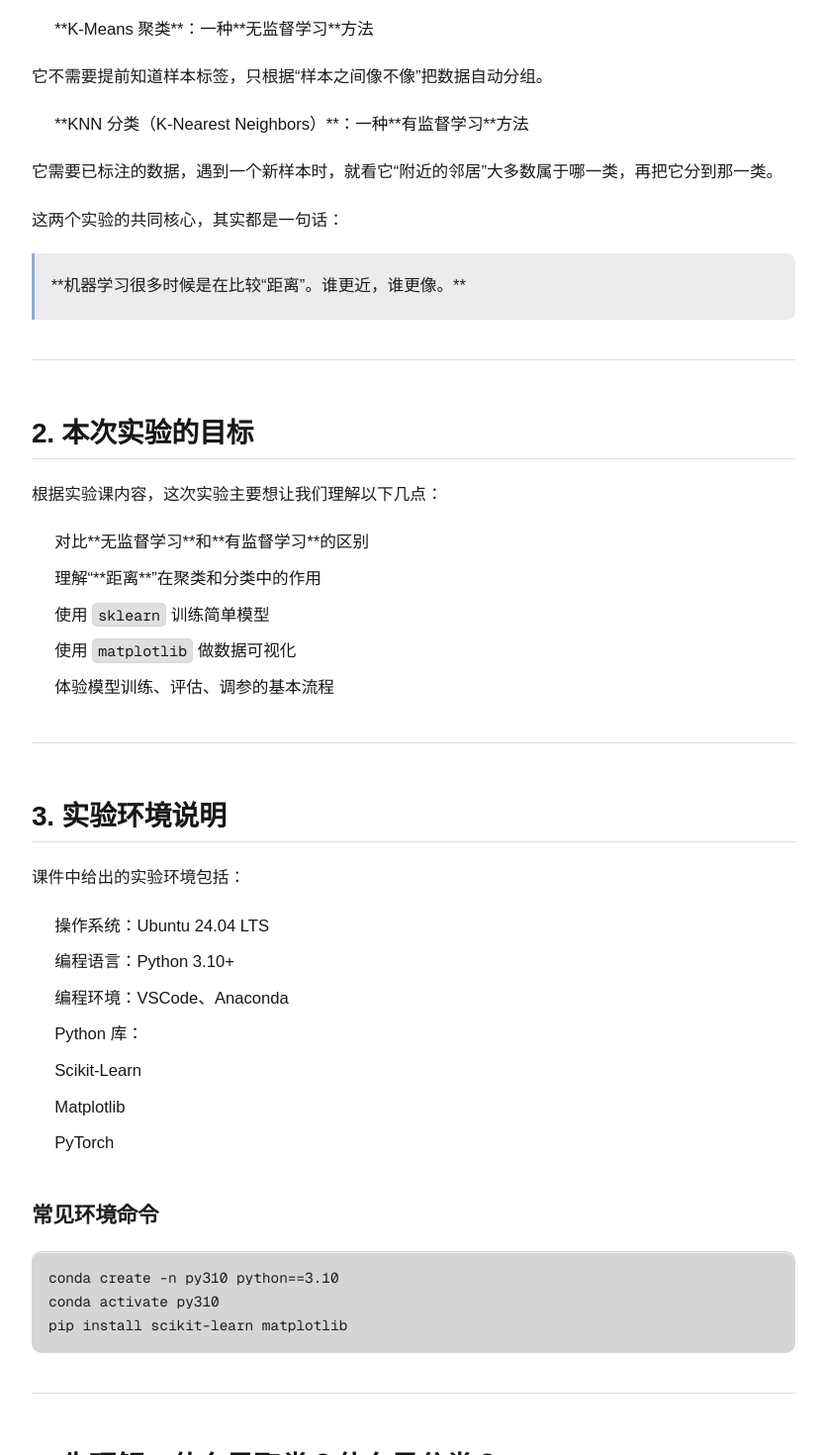
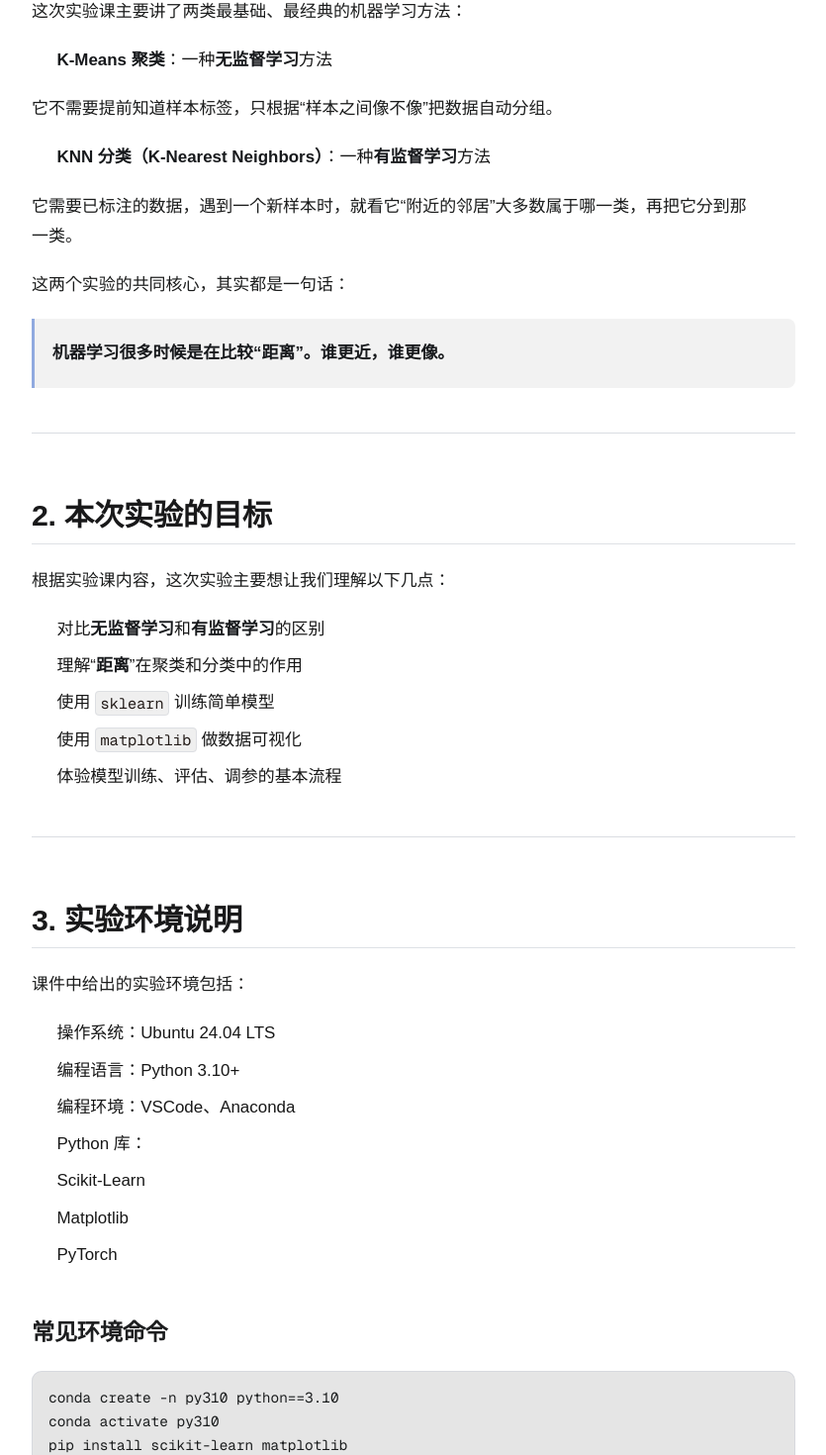
Before and after one commit to Gzx-070829/ChengduoXuan-site, a Next.js app: page /ai/knn-kmeans-notes in a window 1280 px wide. Shown: the part 724-2194 px from the top of the page at 99% size, without its empty margins (222-1057 px from the left). Built offline with nearby package versions, Linux system fonts and the light colour scheme.

Commit message:
Refine article markdown typography styles

```diff
--- a/app/globals.css
+++ b/app/globals.css
@@ -179,8 +179,8 @@ a:visited {
 
 .article-content {
   margin-top: 28px;
-  line-height: 1.82;
-  font-size: 1.04rem;
+  line-height: 1.78;
+  font-size: 1.06rem;
   text-wrap: pretty;
   color: var(--foreground);
 }
@@ -191,27 +191,29 @@ a:visited {
 .article-content h4,
 .article-content h5,
 .article-content h6 {
-  line-height: 1.3;
-  letter-spacing: -0.01em;
+  line-height: 1.28;
+  letter-spacing: -0.012em;
   font-weight: 700;
-  margin-top: 2em;
-  margin-bottom: 0.75em;
+  margin-top: 2.1em;
+  margin-bottom: 0.72em;
+  color: color-mix(in oklab, var(--foreground) 96%, var(--muted-foreground) 4%);
 }
 
 .article-content h1 {
-  font-size: clamp(1.9rem, 3.4vw, 2.35rem);
-  margin-top: 1.35em;
+  font-size: clamp(2rem, 3.8vw, 2.5rem);
+  margin-top: 1.15em;
+  margin-bottom: 0.62em;
 }
 
 .article-content h2 {
-  font-size: clamp(1.45rem, 2.4vw, 1.75rem);
-  padding-bottom: 0.25em;
+  font-size: clamp(1.5rem, 2.7vw, 1.9rem);
+  padding-bottom: 0.28em;
   border-bottom: 1px solid color-mix(in oklab, var(--border-color) 70%, transparent);
 }
 
 .article-content h3 {
-  font-size: clamp(1.2rem, 1.8vw, 1.35rem);
-  color: color-mix(in oklab, var(--foreground) 90%, var(--muted-foreground) 10%);
+  font-size: clamp(1.23rem, 2vw, 1.45rem);
+  color: color-mix(in oklab, var(--foreground) 88%, var(--muted-foreground) 12%);
 }
 
 .article-content p,
@@ -219,20 +221,30 @@ a:visited {
 .article-content ol,
 .article-content blockquote,
 .article-content pre {
-  margin: 1.08em 0;
+  margin: 1.12em 0;
 }
 
 .article-content p {
   color: color-mix(in oklab, var(--foreground) 92%, var(--muted-foreground) 8%);
 }
 
+.article-content strong {
+  font-weight: 700;
+  color: color-mix(in oklab, var(--foreground) 97%, var(--link) 3%);
+}
+
+.article-content em {
+  font-style: italic;
+  color: color-mix(in oklab, var(--foreground) 84%, var(--muted-foreground) 16%);
+}
+
 .article-content ul,
 .article-content ol {
-  padding-left: 1.4em;
+  padding-left: 1.5em;
 }
 
 .article-content li + li {
-  margin-top: 0.38em;
+  margin-top: 0.42em;
 }
 
 .article-content li > ul,
@@ -243,14 +255,14 @@ a:visited {
 .article-content hr {
   border: 0;
   border-top: 1px solid color-mix(in oklab, var(--border-color) 80%, transparent);
-  margin: 2.4em 0;
+  margin: 2.65em 0;
 }
 
 .article-content blockquote {
   border-left: 3px solid color-mix(in oklab, var(--link) 35%, var(--border-color) 65%);
-  padding: 0.3em 1em;
+  padding: 0.36em 1.05em;
   color: color-mix(in oklab, var(--foreground) 65%, var(--muted-foreground) 35%);
-  background: color-mix(in oklab, var(--surface) 93%, var(--foreground) 7%);
+  background: color-mix(in oklab, var(--surface) 95%, var(--foreground) 5%);
   border-radius: 0 8px 8px 0;
 }
 
@@ -261,20 +273,20 @@ a:visited {
 .article-content code {
   font-family: var(--font-geist-mono), ui-monospace, SFMono-Regular, Menlo, Consolas, monospace;
   font-size: 0.9em;
-  background: color-mix(in oklab, var(--surface) 88%, var(--foreground) 12%);
-  border: 1px solid color-mix(in oklab, var(--border-color) 70%, transparent);
-  border-radius: 5px;
-  padding: 0.12em 0.34em;
+  color: color-mix(in oklab, var(--foreground) 94%, #f97316 6%);
+  background: color-mix(in oklab, var(--surface) 94%, var(--foreground) 6%);
+  border: 1px solid color-mix(in oklab, var(--border-color) 58%, transparent);
+  border-radius: 4px;
+  padding: 0.1em 0.3em;
 }
 
 .article-content pre {
   overflow-x: auto;
-  margin: 1.35em 0 1.45em;
+  margin: 1.4em 0 1.5em;
   padding: 15px 16px;
   border-radius: 10px;
-  border: 1px solid color-mix(in oklab, var(--border-color) 80%, transparent);
-  background: color-mix(in oklab, var(--surface) 84%, var(--foreground) 16%);
-  box-shadow: inset 0 1px 0 color-mix(in oklab, var(--background) 70%, transparent);
+  border: 1px solid color-mix(in oklab, var(--border-color) 72%, transparent);
+  background: color-mix(in oklab, var(--surface) 90%, var(--foreground) 10%);
 }
 
 .article-content pre code {
--- a/lib/content.ts
+++ b/lib/content.ts
@@ -113,6 +113,14 @@ function escapeHtml(text: string) {
 }
 
 function parseInlineMarkdown(text: string) {
+  function parseInlineText(segment: string) {
+    return escapeHtml(segment)
+      .replace(/\*\*([^*\n]+)\*\*/g, "<strong>$1</strong>")
+      .replace(/__([^_\n]+)__/g, "<strong>$1</strong>")
+      .replace(/\*([^*\n]+)\*/g, "<em>$1</em>")
+      .replace(/_([^_\n]+)_/g, "<em>$1</em>");
+  }
+
   const tokens: string[] = [];
   const pattern = /(`[^`]+`)|(\[[^\]]+\]\(([^)\s]+)(?:\s+"([^"]*)")?\))/g;
   let lastIndex = 0;
@@ -120,7 +128,7 @@ function parseInlineMarkdown(text: string) {
 
   while (match) {
     if (match.index > lastIndex) {
-      tokens.push(escapeHtml(text.slice(lastIndex, match.index)));
+      tokens.push(parseInlineText(text.slice(lastIndex, match.index)));
     }
 
     if (match[1]) {
@@ -138,7 +146,7 @@ function parseInlineMarkdown(text: string) {
   }
 
   if (lastIndex < text.length) {
-    tokens.push(escapeHtml(text.slice(lastIndex)));
+    tokens.push(parseInlineText(text.slice(lastIndex)));
   }
 
   return tokens.join("");
```
